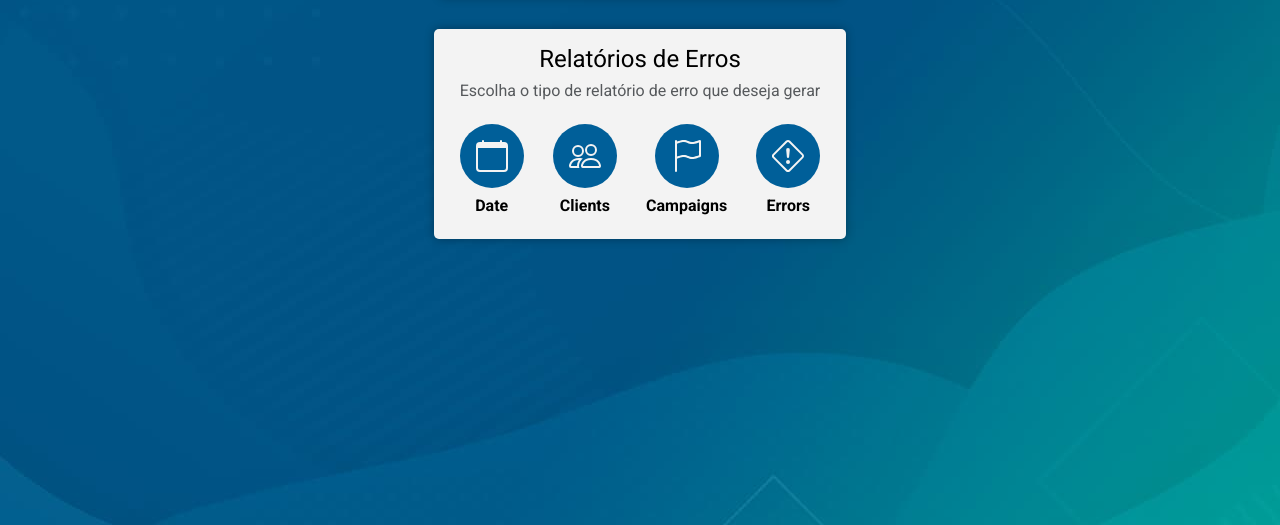
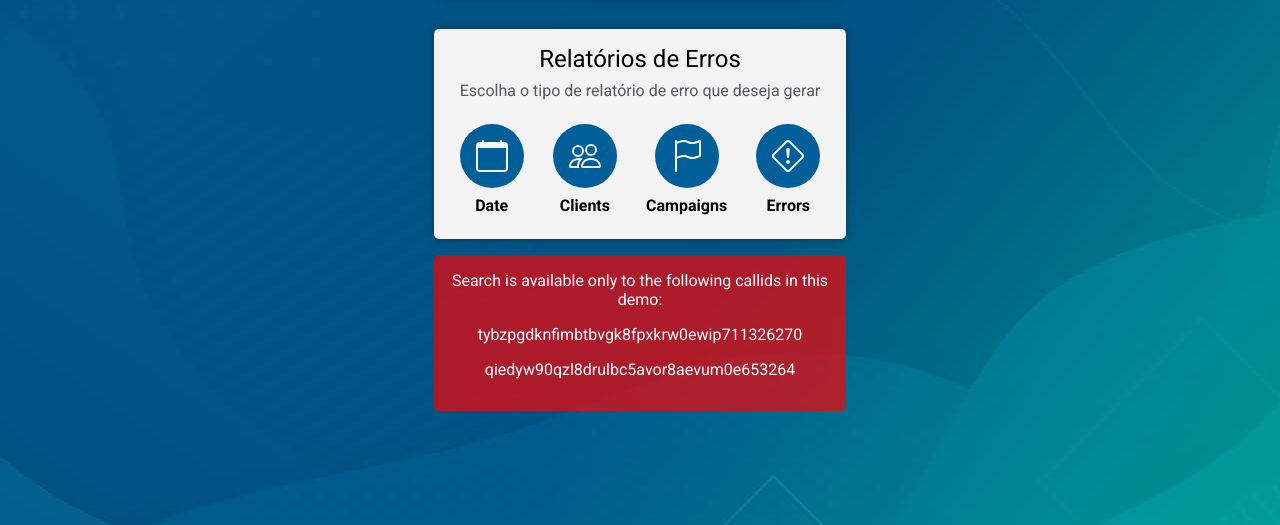
Before and after one commit to bos21001/wdd131-old, a plain HTML site: page project/index.html in a window 1280 px wide. Shown: the part 275-800 px from the top of the page. Drawn offline with Linux system fonts and the light colour scheme.

Commit message:
week06 - final project

```diff
--- a/project/index.html
+++ b/project/index.html
@@ -28,7 +28,7 @@
 	</div>
 </nav>
 <main class="mt-3 mx-1">
-	<div class="m2">
+	<div class="m2 container-small">
 		<div class="row">
 			<div>
 				<div class="centered-text">
@@ -36,7 +36,7 @@
 					<form action="report.html" method="get">
 						<div class="input-group input-group-lg shadow">
 							<label for="callid">Procurar</label>
-							<input id="callid" name="callid" placeholder="Call ID" type="text" required>
+							<input id="callid" name="callid" placeholder="Call ID" required type="text">
 							<button type="submit">Search</button>
 						</div>
 					</form>
@@ -101,6 +101,13 @@
 				</div>
 			</div>
 		</div>
+		<div class="index-card transparent">
+			<div>
+				Search is available only to the following callids in this demo:
+				<p>tybzpgdknfimbtbvgk8fpxkrw0ewip711326270</p>
+				<p>qiedyw90qzl8drulbc5avor8aevum0e653264</p>
+			</div>
+		</div>
 	</div>
 </main>
 </body>
--- a/project/style/mobile.css
+++ b/project/style/mobile.css
@@ -49,3 +49,9 @@ a > .icon-circled-holder {
     font-size: 1rem;
     margin: 0.5rem 0;
 }
+
+.transparent {
+    background-color: rgba(255, 0, 0, 0.68);
+    border: none;
+    color: white;
+}
```
Lines whose indentation alone changed are shown as unchanged.
